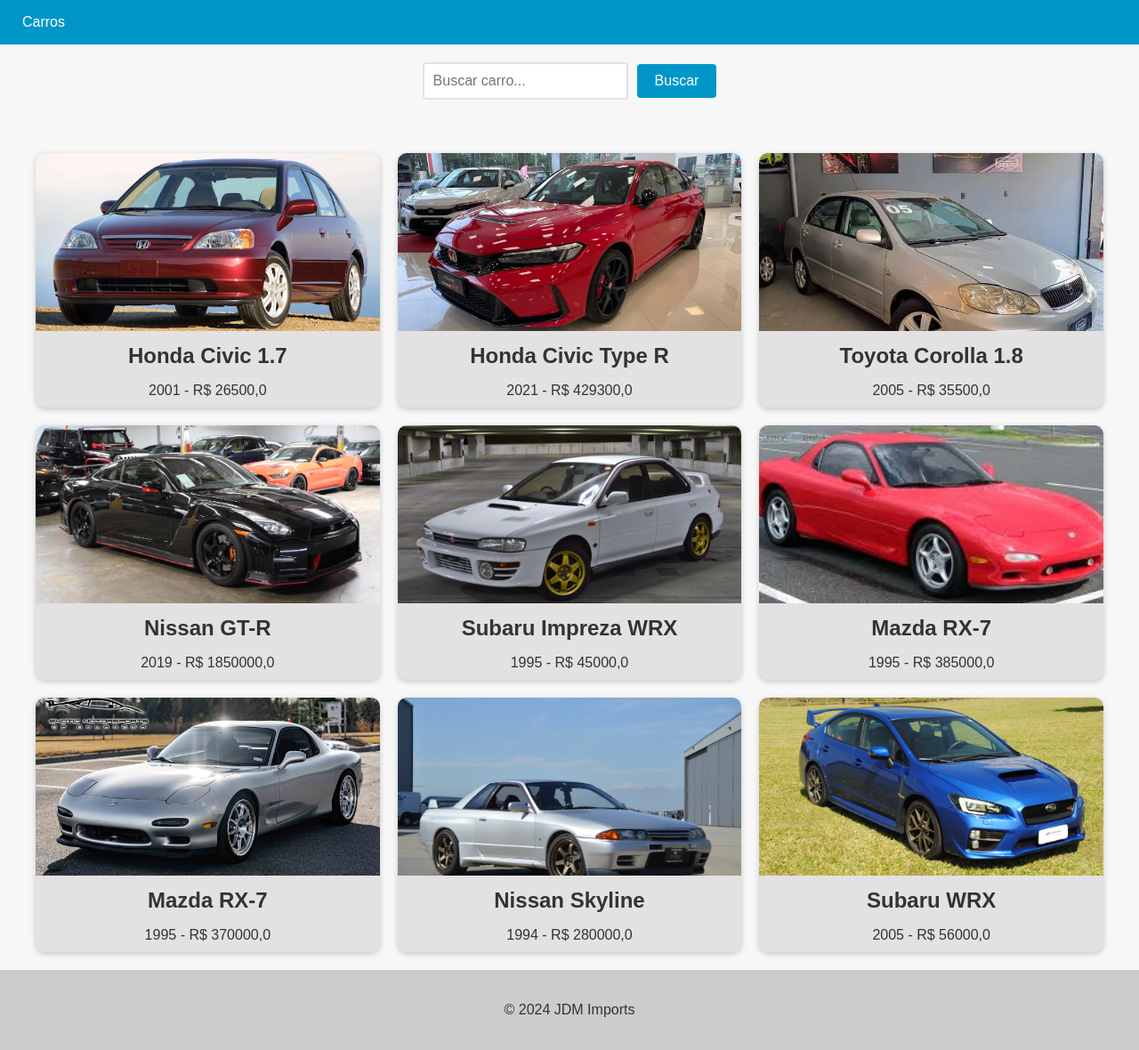
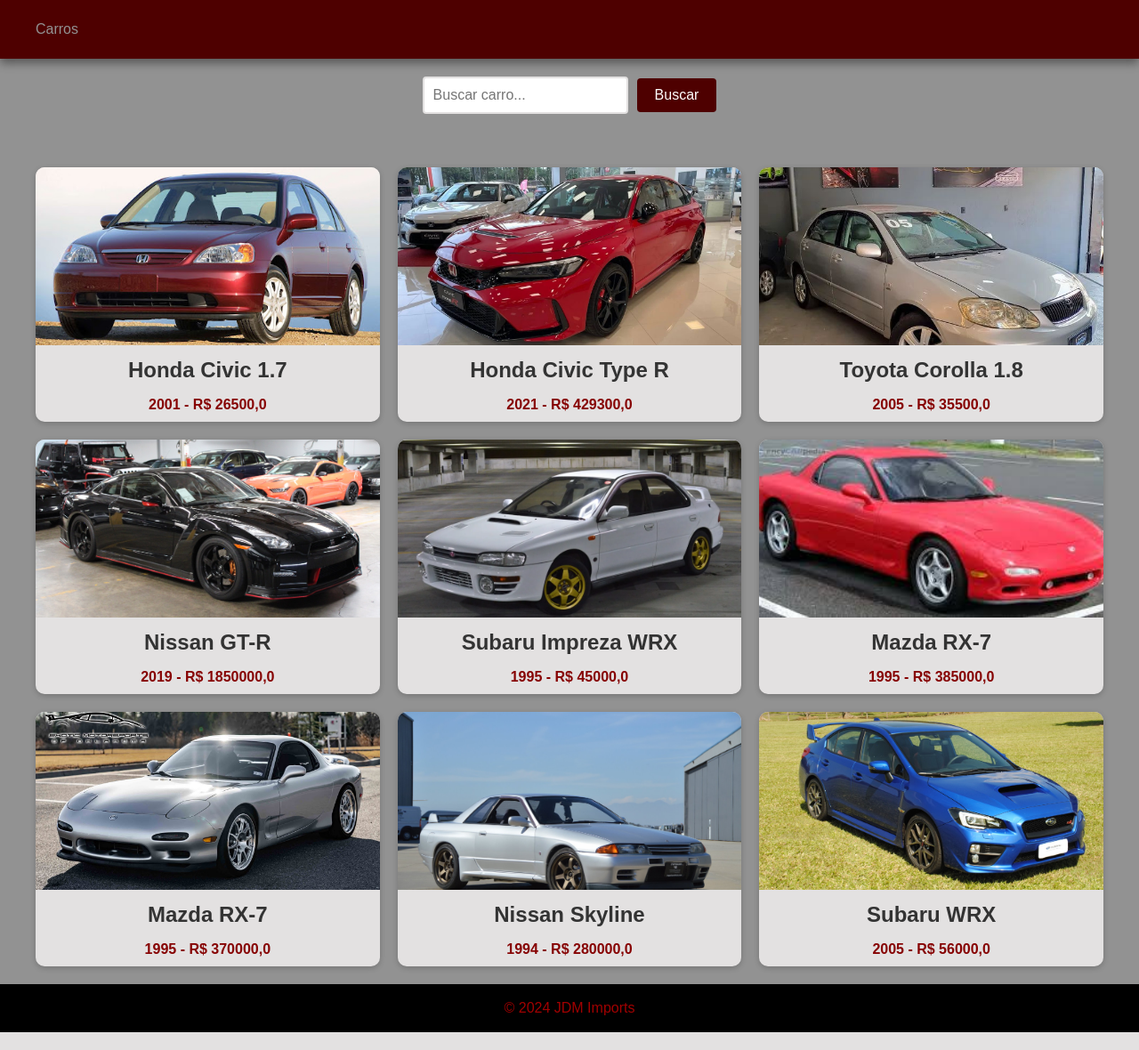
Before and after one commit to viniciusaze/project-cars, a Django app: page /cars/ in a window 1280 px wide. Shown: the whole page at 89% size. Run offline with Django 5.2, Linux system fonts and the light colour scheme; data comes from the database, SQL or seed files in the repository.

Commit message:
Alterando templates

```diff
--- a/app/templates/base.html
+++ b/app/templates/base.html
@@ -7,32 +7,34 @@
   <style>
     body {
         font-family: 'Open Sans', sans-serif;
-        background-color: #f7f7f7;
+        background-color: #929292;
         color: #333;
         margin: 0;
         padding: 0;
     }
 
     header {
-        background-color: #0096c7;
+        background-color: #000000;
         color: #fff;
         text-align: center;
     }
 
     footer {
-        background-color: #ccc;
-        color: #333;
-        padding: 20px;
+        background-color: #000000;
+        color: #a10000;
+        padding: 2px;
         text-align: center;
     }
 
     nav {
-        background-color: #0096c7;
-        color: #fff;
+        background-color: #4e0000;
+        color: #a10000;
+        padding: 8px;
         height: 50px;
         display: flex;
         justify-content: space-between;
         align-items: center;
+        box-shadow: 0px 5px 10px#00000069;
     }
 
     nav ul {
@@ -47,15 +49,17 @@
     }
 
     nav ul li a {
-        color: #fff;
+        color: #929292;
         text-decoration: none;
         font-size: 16px;
         padding: 15px;
+        margin: 7px;
         transition: all 0.3s ease;
     }
 
     nav ul li a:hover {
-        background-color: #32bbe8;
+        background-color: #c50000;
+        border-radius: 25px 0px 25px 0px;
     }
 
     nav ul li.active a {
--- a/cars/templates/cars.html
+++ b/cars/templates/cars.html
@@ -26,7 +26,7 @@
     .car-card:hover {
         cursor: pointer;
         box-shadow: 0 4px 10px rgba(0, 0, 0, 0.4);
-        transform: translateY(-2px);
+        transform: scale(1.06);
     }
 
     .car-card img {
@@ -48,6 +48,8 @@
 
     .car-card p {
       font-size: 1rem;
+      font-weight: bold;
+      color: #860101;
       margin-bottom: 10px;
     }
 
@@ -81,7 +83,7 @@
     }
 
     button[type="submit"] {
-        background-color: #0096c7;
+        background-color: #4E0000;
         color: #fff;
         border: none;
         padding: 10px 20px;
@@ -92,7 +94,8 @@
     }
 
     button[type="submit"]:hover {
-        background-color: #108eb8;
+      color:#e3e1e1;
+      background-color: rgb(54, 54, 54);
     }
   </style>
 
```
